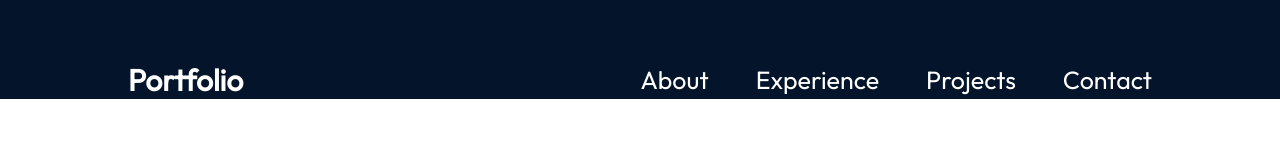
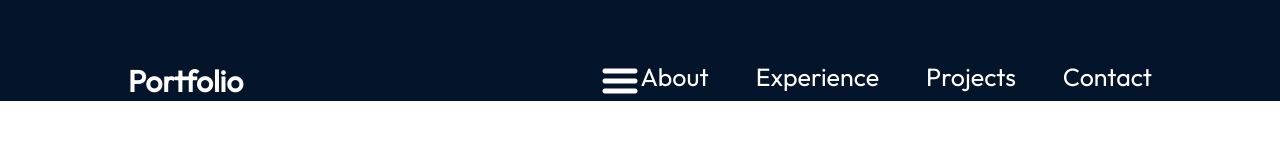
Before and after one commit to Gerts18/Portfolio, a React (Vite) app: page / in a window 1280 px wide. Shown: the top 160 px of the page. Built offline with nearby package versions, Linux system fonts and the light colour scheme.

Commit message:
Importing things that we will use

```diff
--- a/src/components/Navbar/Navbar.jsx
+++ b/src/components/Navbar/Navbar.jsx
@@ -1,5 +1,7 @@
-import React from 'react'
+import React, { useState } from 'react'
 import styles from './Navbar.module.css'
+import {getImageUrl} from '../../utils'
+
 
 const Navbar = () => {
   return (
@@ -8,6 +10,7 @@ const Navbar = () => {
             Portfolio
         </a>
         <div className={styles.menu}>
+            <img className={styles.menuBtn} src={getImageUrl("nav/menuIcon.png")} alt="menu-button" />
             <ul className={styles.menuItems}>
                 <li><a href="#about">About</a></li>
                 <li><a href="#experience">Experience</a></li>
--- a/src/utils.js
+++ b/src/utils.js
@@ -1,4 +1,4 @@
 // Take a path and uses it to construct an absolute path for every image
 export const getImageUrl = (path) => {
-    return new URL(`assets/${path}`, import.meta.url).href;
+    return new URL(`/assets/${path}`, import.meta.url).href;
 };
```
Also changed, not shown: src/components/Navbar/Navbar.module.css (line endings or trailing spaces).
